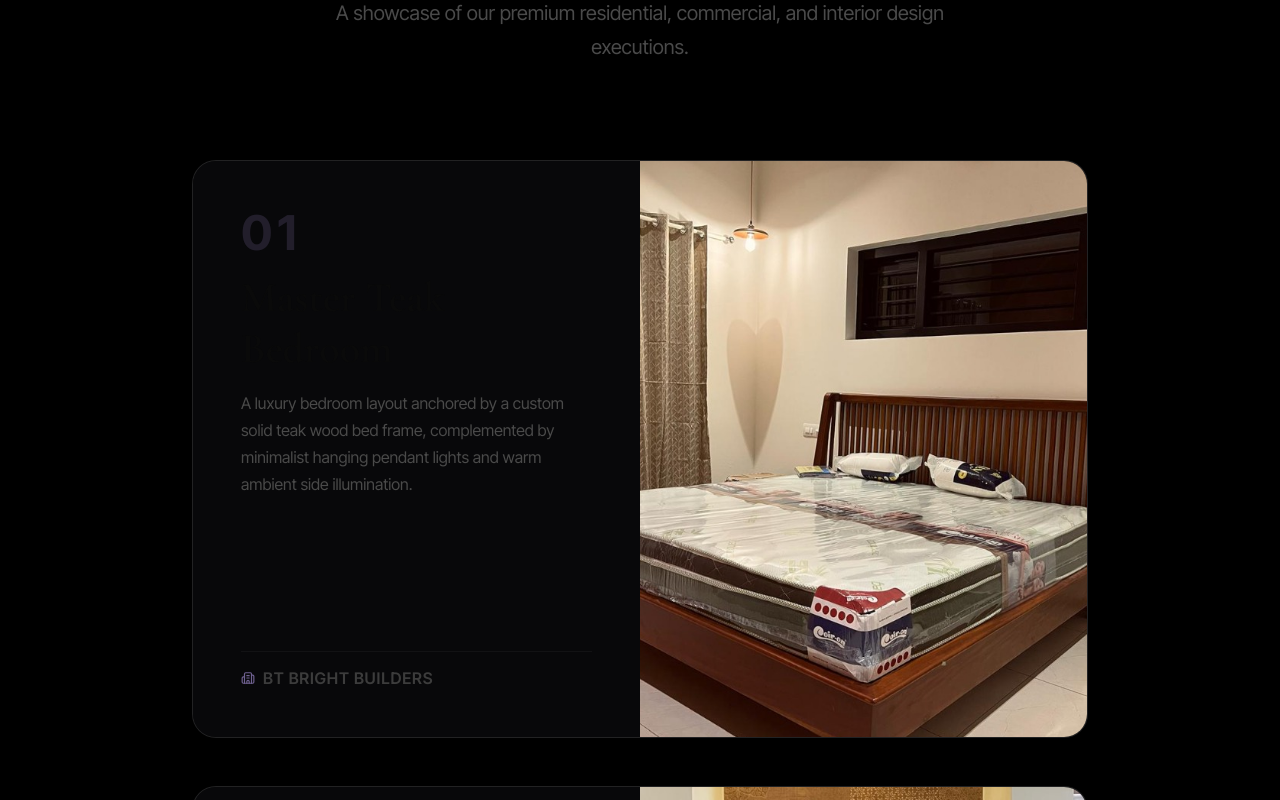
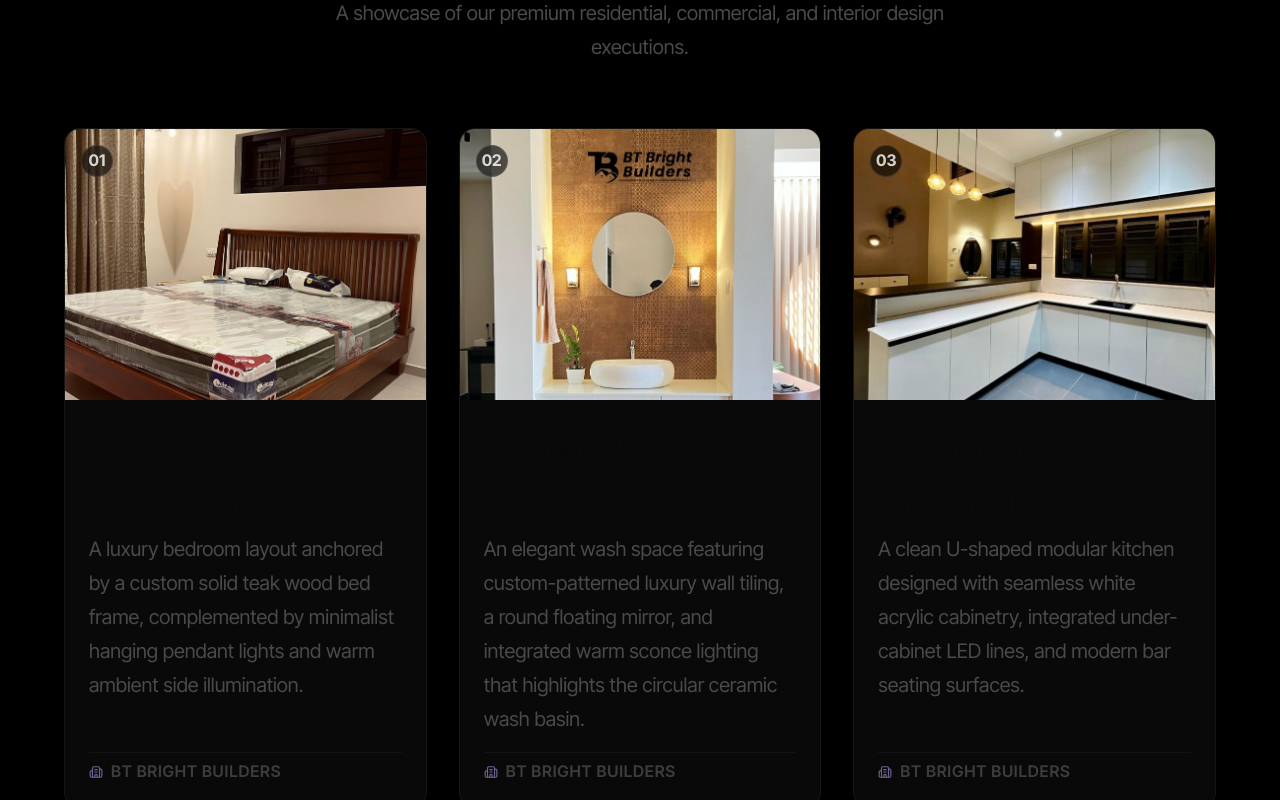
Before and after one commit to intasiabranding-source/bright-builders, a React (Vite) app: page / in a window 1280 px wide. Shown: the part 4760-5560 px from the top of the page. Built offline with nearby package versions, Linux system fonts and the light colour scheme.

Commit message:
feat: remove scroll reveal animations from project cards

```diff
--- a/src/components/ImageReveal.tsx
+++ b/src/components/ImageReveal.tsx
@@ -1,7 +1,3 @@
-"use client";
-
-import { motion, useInView, useMotionValue, useScroll, useTransform, useSpring } from "framer-motion";
-import { useEffect, useRef, useState } from "react";
 import { Building2 } from 'lucide-react';
 
 interface ProjectItem {
@@ -96,99 +92,44 @@ export function ImageRevealSection() {
         </p>
       </div>
 
-      <div className="relative flex w-full flex-col items-center gap-[6vh] py-[4vh]">
-        {projectsData.map((project, idx) => (
-          <StickyProjectCard key={project.id} project={project} index={idx} />
+      <div className="grid grid-cols-1 md:grid-cols-2 lg:grid-cols-3 gap-8">
+        {projectsData.map((project) => (
+          <div
+            key={project.id}
+            className="flex flex-col bg-zinc-900/40 rounded-2xl overflow-hidden border border-white/5"
+          >
+            {/* Image Container */}
+            <div className="aspect-[4/3] w-full overflow-hidden bg-zinc-950 relative">
+              <img
+                src={project.imgUrl}
+                alt={project.title}
+                className="w-full h-full object-cover"
+                loading="lazy"
+              />
+              <div className="absolute top-4 left-4 bg-black/60 backdrop-blur-md border border-white/10 rounded-full w-8 h-8 flex items-center justify-center text-xs font-bold text-white/80">
+                {project.number}
+              </div>
+            </div>
+
+            {/* Narrative Content */}
+            <div className="p-6 flex flex-col flex-1 justify-between gap-4">
+              <div>
+                <h3 className="text-lg font-semibold font-display text-white">
+                  {project.title}
+                </h3>
+                <p className="text-sm text-gray-400 mt-2 font-sans font-light leading-relaxed">
+                  {project.description}
+                </p>
+              </div>
+
+              <div className="flex items-center gap-2 text-xs font-semibold uppercase tracking-wider text-[#8A78B4] opacity-80 pt-2 border-t border-white/5">
+                <Building2 className="w-3.5 h-3.5" />
+                <span>BT Bright Builders</span>
+              </div>
+            </div>
+          </div>
         ))}
       </div>
     </div>
   );
 }
-
-const StickyProjectCard = ({ project, index }: { project: ProjectItem; index: number }) => {
-  const vertMargin = 12;
-  const container = useRef<HTMLDivElement>(null);
-  const [maxScrollY, setMaxScrollY] = useState(Infinity);
-
-  const filter = useMotionValue(0);
-  const negateFilter = useTransform(filter, (value) => -value);
-
-  const { scrollY } = useScroll({
-    target: container,
-  });
-  // Target window for transition - reduced from 10000 to 1200 to trigger fast quick-view animations
-  const rawScale = useTransform(scrollY, [maxScrollY, maxScrollY + 1200], [1, 0]);
-
-  // 0.1s high-stiffness spring follow settings for quick views
-  const scale = useSpring(rawScale, { stiffness: 450, damping: 28 });
-  const filterSpring = useSpring(filter, { stiffness: 450, damping: 28 });
-
-  const isInView = useInView(container, {
-    margin: `0px 0px -${75 - vertMargin}% 0px`,
-    once: true,
-  });
-
-  scrollY.on("change", (latestScrollY) => {
-    let animationValue = 1;
-    if (latestScrollY > maxScrollY) {
-      animationValue = Math.max(0, 1 - (latestScrollY - maxScrollY) / 1200);
-    }
-
-    rawScale.set(animationValue);
-    filter.set((1 - animationValue) * 8); // Subtler rotation tilt (max 8 degrees)
-  });
-
-  useEffect(() => {
-    if (isInView) {
-      setMaxScrollY(scrollY.get());
-    }
-  }, [isInView]);
-
-  return (
-    <motion.div
-      ref={container}
-      className="sticky w-full max-w-4xl overflow-hidden rounded-3xl border border-white/10 bg-zinc-950 flex flex-col md:flex-row"
-      style={{
-        scale: scale,
-        rotate: filterSpring,
-        height: `calc(${100 - 2 * vertMargin}vh - 30px)`,
-        top: `${vertMargin}vh`,
-        zIndex: index + 1,
-        boxShadow: "0 20px 40px rgba(0, 0, 0, 0.6)"
-      }}
-    >
-      {/* Narrative Info Block */}
-      <div className="w-full md:w-1/2 p-6 md:p-12 flex flex-col justify-between select-none z-15 bg-zinc-950/80 backdrop-blur-md">
-        <div>
-          <div className="text-3xl md:text-5xl font-bold tracking-widest text-[#8A78B4]/20 font-sans block mb-4">
-            {project.number}
-          </div>
-          <h3 className="text-2xl md:text-3xl font-semibold font-display text-white mb-4">
-            {project.title}
-          </h3>
-          <p className="text-xs sm:text-sm md:text-base text-gray-400 font-sans font-light leading-relaxed">
-            {project.description}
-          </p>
-        </div>
-
-        <div className="flex items-center gap-2 text-xs font-semibold uppercase tracking-wider text-[#8A78B4] opacity-80 pt-4 border-t border-white/5 mt-6">
-          <Building2 className="w-3.5 h-3.5" />
-          <span>BT Bright Builders</span>
-        </div>
-      </div>
-
-      {/* Image Area */}
-      <div className="w-full md:w-1/2 h-1/2 md:h-full relative overflow-hidden bg-black flex-1">
-        <motion.img
-          src={project.imgUrl}
-          alt={project.title}
-          style={{
-            rotate: negateFilter,
-          }}
-          className="h-full w-full scale-125 object-cover"
-          loading="eager"
-        />
-      </div>
-    </motion.div>
-  );
-};
```
